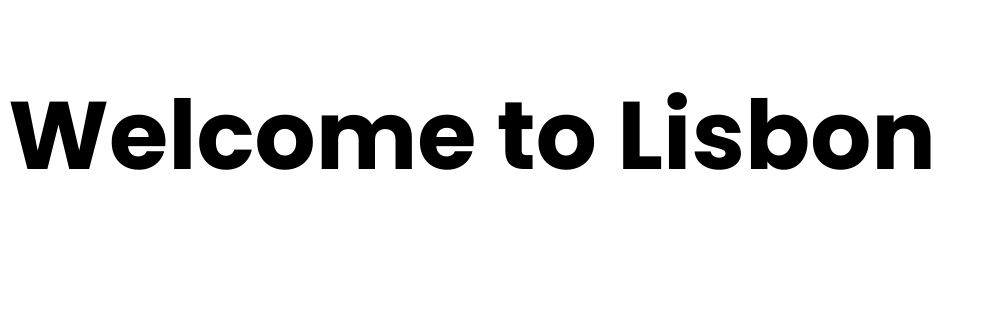
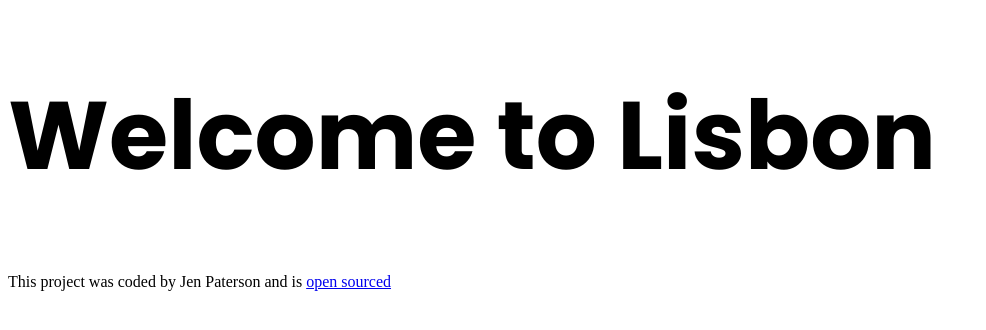
Before and after one commit to jenpato/lisbon-travel-project-jp, a plain HTML site: page index.html in a window 1280 px wide. Shown: the whole page, without its empty margins (0-986 px from the left). Drawn offline with Linux system fonts and the light colour scheme; a web font is replaced by a local one.

Commit message:
Added link to the Github repository

```diff
--- a/index.html
+++ b/index.html
@@ -14,5 +14,15 @@
   </head>
   <body>
     <h1>Welcome to Lisbon</h1>
+
+    <footer>
+      This project was coded by Jen Paterson and is
+      <a
+        href="https://github.com/jenpato/lisbon-travel-project-jp"
+        target="_blank"
+      >
+        open sourced</a
+      >
+    </footer>
   </body>
 </html>
```
